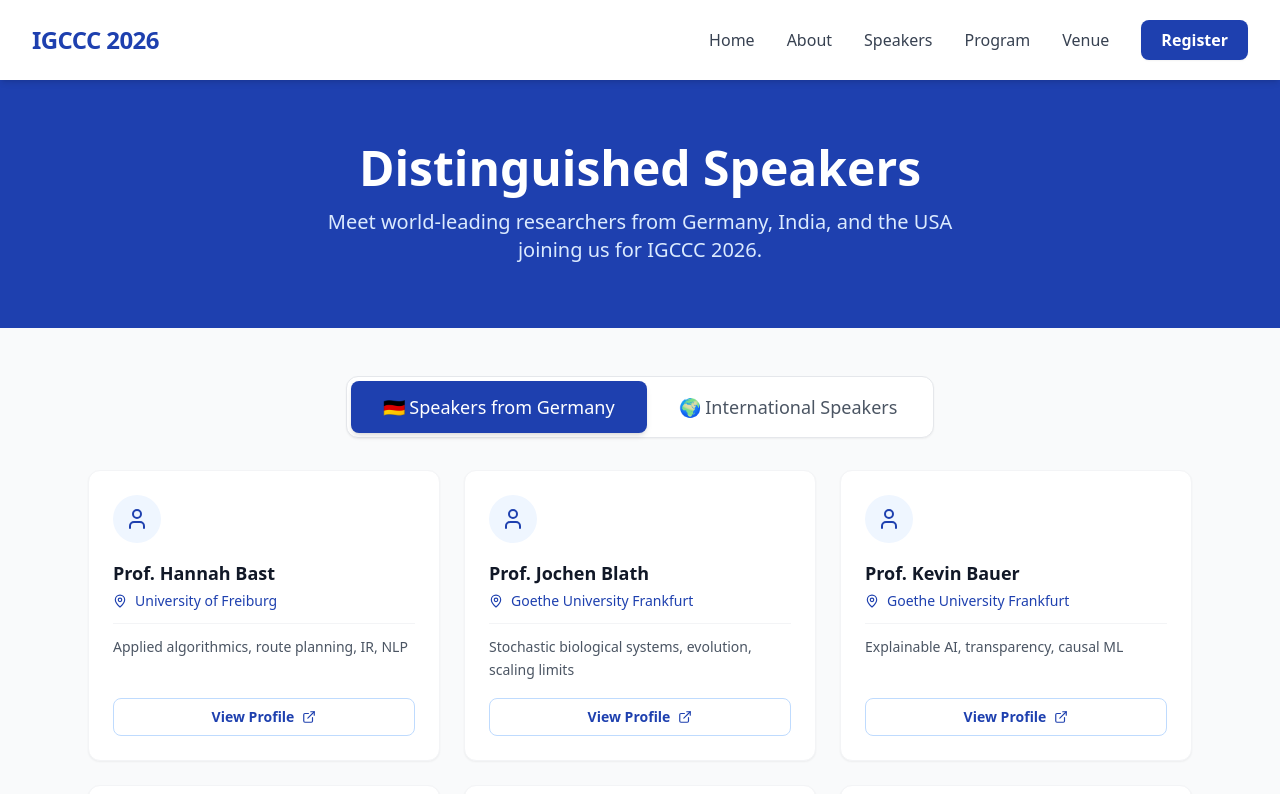
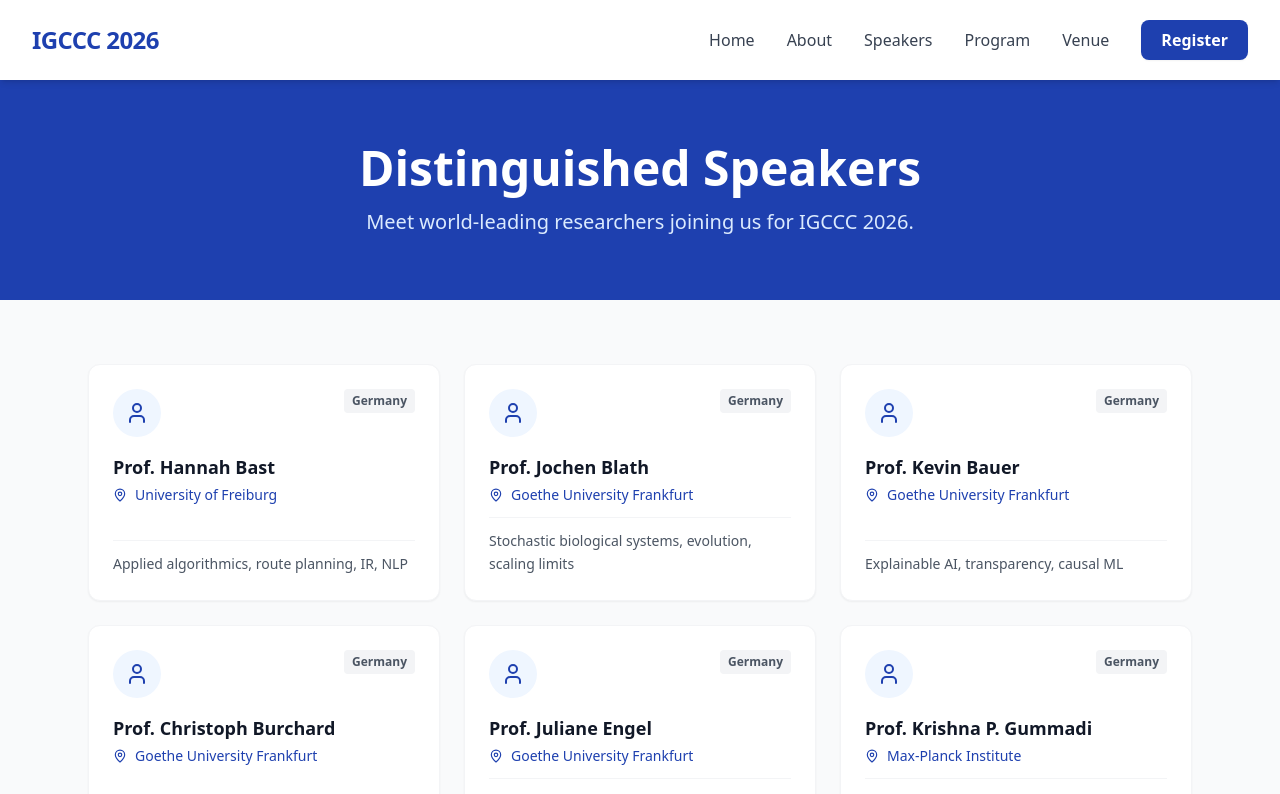
Before and after one commit to MoizTorabi/conference-website, a React (Vite) app: page /speakers in a window 1280 px wide. Shown: the top 794 px of the page. Built offline with nearby package versions, Linux system fonts and the light colour scheme.

Commit message:
Updated speakers page from tabs to one single page

```diff
--- a/index.html
+++ b/index.html
@@ -2,7 +2,7 @@
 <html lang="en">
   <head>
     <meta charset="UTF-8" />
-    <link rel="icon" type="image/svg+xml" href="/vite.svg" />
+    <link rel="icon" type="image/svg+xml" href="/src/assets/favicon.txt" />
     <meta name="viewport" content="width=device-width, initial-scale=1.0" />
     <title>conference-website</title>
   </head>
--- a/src/components/pages/AboutPage.jsx
+++ b/src/components/pages/AboutPage.jsx
@@ -1,6 +1,5 @@
 import React from 'react';
 import { Target, Users, Globe, ChevronRight, ExternalLink } from 'lucide-react';
-// Import the data from the new file
 import { coChairs, committeeIndia, committeeGermany } from '../../data/organizers';
 
 const AboutPage = () => {
--- a/src/components/pages/RegistrationPage.jsx
+++ b/src/components/pages/RegistrationPage.jsx
@@ -181,14 +181,14 @@ const RegistrationPage = () => {
             <h2 className="text-3xl font-bold text-gray-900 mb-2">
               Registration Portal
             </h2>
-            <p className="text-gray-600">
+            {/* <p className="text-gray-600">
               Complete the form below to secure your seat.
-            </p>
+            </p> */}
           </div>
 
           {/* The Main Action Box */}
           <div className="bg-white p-8 rounded-2xl shadow-xl border border-gray-100 mb-10">
-            <div className="flex items-start gap-4 mb-6">
+            {/* <div className="flex items-start gap-4 mb-6">
               <div className="bg-blue-100 p-3 rounded-lg text-primary">
                 <Info size={24} />
               </div>
@@ -201,7 +201,7 @@ const RegistrationPage = () => {
                   same portal.
                 </p>
               </div>
-            </div>
+            </div> */}
 
             <button
               onClick={handleRegister}
--- a/src/components/pages/SpeakersPage.jsx
+++ b/src/components/pages/SpeakersPage.jsx
@@ -1,105 +1,179 @@
-import React, { useState } from "react";
-import { User, MapPin, ExternalLink } from "lucide-react";
-import { speakersData } from "../../data/speakers";
+// import React, { useState } from "react";
+// import { User, MapPin, ExternalLink } from "lucide-react";
+// import { speakersData } from "../../data/speakers";
+
+// const SpeakersPage = () => {
+//   const [activeTab, setActiveTab] = useState("germany");
+
+//   return (
+//     <div className="bg-gray-50 min-h-screen">
+//       {/* Page Header */}
+//       <div className="bg-primary text-white py-16 px-6">
+//         <div className="max-w-6xl mx-auto text-center">
+//           <h1 className="text-4xl md:text-5xl font-bold mb-4">
+//             Distinguished Speakers
+//           </h1>
+//           <p className="text-xl text-blue-100 max-w-2xl mx-auto">
+//             Meet world-leading researchers from Germany, India, and the USA
+//             joining us for IGCCC 2026.
+//           </p>
+//         </div>
+//       </div>
+
+//       {/* Filter Tabs */}
+//       <div className="max-w-6xl mx-auto px-6 mt-12 mb-8">
+//         <div className="flex justify-center">
+//           <div className="bg-white p-1 rounded-xl shadow-sm border border-gray-200 inline-flex">
+//             <button
+//               onClick={() => setActiveTab("germany")}
+//               className={`px-8 py-3 rounded-lg text-lg font-medium transition-all ${
+//                 activeTab === "germany"
+//                   ? "bg-primary text-white shadow-md"
+//                   : "text-gray-600 hover:bg-gray-50"
+//               }`}
+//             >
+//               🇩🇪 Speakers from Germany
+//             </button>
+//             <button
+//               onClick={() => setActiveTab("global")}
+//               className={`px-8 py-3 rounded-lg text-lg font-medium transition-all ${
+//                 activeTab === "global"
+//                   ? "bg-primary text-white shadow-md"
+//                   : "text-gray-600 hover:bg-gray-50"
+//               }`}
+//             >
+//               🌍 International Speakers
+//             </button>
+//           </div>
+//         </div>
+//       </div>
+
+//       {/* Speakers Grid */}
+//       <div className="max-w-6xl mx-auto px-6 pb-20">
+//         <div className="grid md:grid-cols-2 lg:grid-cols-3 gap-6">
+//           {speakersData[activeTab].map((speaker, index) => (
+//             <div
+//               key={index}
+//               className="bg-white rounded-xl p-6 shadow-sm border border-gray-100 hover:shadow-md transition-shadow group flex flex-col h-full"
+//             >
+//               <div className="flex items-start justify-between mb-4">
+//                 <div className="w-12 h-12 bg-blue-50 rounded-full flex items-center justify-center text-primary group-hover:bg-primary group-hover:text-white transition-colors">
+//                   <User size={24} />
+//                 </div>
+//                 {speaker.country && (
+//                   <span className="text-xs font-semibold bg-gray-100 text-gray-600 px-2 py-1 rounded">
+//                     {speaker.country}
+//                   </span>
+//                 )}
+//               </div>
+
+//               <h3 className="text-lg font-bold text-gray-900 mb-1">
+//                 {speaker.name}
+//               </h3>
+
+//               <div className="flex items-center gap-2 text-sm text-primary font-medium mb-3">
+//                 <MapPin size={14} />
+//                 {speaker.university}
+//               </div>
+
+//               <div className="border-t border-gray-100 pt-3 mb-4 flex-grow">
+//                 <p className="text-sm text-gray-600 leading-relaxed">
+//                   {speaker.topics}
+//                 </p>
+//               </div>
+
+//               {/* NEW BUTTON ADDED HERE */}
+//               {speaker.profileUrl && (
+//                 <a
+//                   href={speaker.profileUrl}
+//                   target="_blank"
+//                   rel="noopener noreferrer"
+//                   className="mt-auto w-full flex items-center justify-center gap-2 px-4 py-2 border border-blue-200 text-primary rounded-lg text-sm font-semibold hover:bg-blue-50 transition-colors"
+//                 >
+//                   View Profile
+//                   <ExternalLink size={14} />
+//                 </a>
+//               )}
+//             </div>
+//           ))}
+//         </div>
+//       </div>
+//     </div>
+//   );
+// };
+
+// export default SpeakersPage;
+
+
+
+import React from 'react';
+import { User, MapPin } from 'lucide-react';
+import { speakersData } from '../../data/speakers';
 
 const SpeakersPage = () => {
-  const [activeTab, setActiveTab] = useState("germany");
+  // Merge both lists into one single array
+  const allSpeakers = [...speakersData.germany, ...speakersData.global];
 
   return (
     <div className="bg-gray-50 min-h-screen">
+
       {/* Page Header */}
       <div className="bg-primary text-white py-16 px-6">
         <div className="max-w-6xl mx-auto text-center">
-          <h1 className="text-4xl md:text-5xl font-bold mb-4">
-            Distinguished Speakers
-          </h1>
+          <h1 className="text-4xl md:text-5xl font-bold mb-4">Distinguished Speakers</h1>
           <p className="text-xl text-blue-100 max-w-2xl mx-auto">
-            Meet world-leading researchers from Germany, India, and the USA
-            joining us for IGCCC 2026.
+            Meet world-leading researchers joining us for IGCCC 2026.
           </p>
         </div>
       </div>
 
-      {/* Filter Tabs */}
-      <div className="max-w-6xl mx-auto px-6 mt-12 mb-8">
-        <div className="flex justify-center">
-          <div className="bg-white p-1 rounded-xl shadow-sm border border-gray-200 inline-flex">
-            <button
-              onClick={() => setActiveTab("germany")}
-              className={`px-8 py-3 rounded-lg text-lg font-medium transition-all ${
-                activeTab === "germany"
-                  ? "bg-primary text-white shadow-md"
-                  : "text-gray-600 hover:bg-gray-50"
-              }`}
-            >
-              🇩🇪 Speakers from Germany
-            </button>
-            <button
-              onClick={() => setActiveTab("global")}
-              className={`px-8 py-3 rounded-lg text-lg font-medium transition-all ${
-                activeTab === "global"
-                  ? "bg-primary text-white shadow-md"
-                  : "text-gray-600 hover:bg-gray-50"
-              }`}
-            >
-              🌍 International Speakers
-            </button>
-          </div>
-        </div>
-      </div>
+      <div className="max-w-6xl mx-auto px-6 py-16">
 
-      {/* Speakers Grid */}
-      <div className="max-w-6xl mx-auto px-6 pb-20">
+        {/* Single Grid for All Speakers */}
         <div className="grid md:grid-cols-2 lg:grid-cols-3 gap-6">
-          {speakersData[activeTab].map((speaker, index) => (
-            <div
-              key={index}
-              className="bg-white rounded-xl p-6 shadow-sm border border-gray-100 hover:shadow-md transition-shadow group flex flex-col h-full"
-            >
-              <div className="flex items-start justify-between mb-4">
-                <div className="w-12 h-12 bg-blue-50 rounded-full flex items-center justify-center text-primary group-hover:bg-primary group-hover:text-white transition-colors">
-                  <User size={24} />
-                </div>
-                {speaker.country && (
-                  <span className="text-xs font-semibold bg-gray-100 text-gray-600 px-2 py-1 rounded">
-                    {speaker.country}
-                  </span>
-                )}
-              </div>
-
-              <h3 className="text-lg font-bold text-gray-900 mb-1">
-                {speaker.name}
-              </h3>
-
-              <div className="flex items-center gap-2 text-sm text-primary font-medium mb-3">
-                <MapPin size={14} />
-                {speaker.university}
-              </div>
-
-              <div className="border-t border-gray-100 pt-3 mb-4 flex-grow">
-                <p className="text-sm text-gray-600 leading-relaxed">
-                  {speaker.topics}
-                </p>
-              </div>
-
-              {/* NEW BUTTON ADDED HERE */}
-              {speaker.profileUrl && (
-                <a
-                  href={speaker.profileUrl}
-                  target="_blank"
-                  rel="noopener noreferrer"
-                  className="mt-auto w-full flex items-center justify-center gap-2 px-4 py-2 border border-blue-200 text-primary rounded-lg text-sm font-semibold hover:bg-blue-50 transition-colors"
-                >
-                  View Profile
-                  <ExternalLink size={14} />
-                </a>
-              )}
-            </div>
+          {allSpeakers.map((speaker, index) => (
+            <SpeakerCard key={index} speaker={speaker} />
           ))}
         </div>
+
       </div>
     </div>
   );
 };
 
+// Extracted Card Component
+const SpeakerCard = ({ speaker }) => (
+  <div className="bg-white rounded-xl p-6 shadow-sm border border-gray-100 hover:shadow-md transition-shadow group h-full flex flex-col">
+    <div className="flex items-start justify-between mb-4">
+      <div className="w-12 h-12 bg-blue-50 rounded-full flex items-center justify-center text-primary group-hover:bg-primary group-hover:text-white transition-colors">
+        <User size={24} />
+      </div>
+      {/* Show Country Badge if available (useful since they are mixed now) */}
+      {speaker.country ? (
+        <span className="text-xs font-semibold bg-gray-100 text-gray-600 px-2 py-1 rounded">
+          {speaker.country}
+        </span>
+      ) : (
+        /* Default to Germany if no country specified (based on your data structure) */
+        <span className="text-xs font-semibold bg-gray-100 text-gray-600 px-2 py-1 rounded">
+          Germany
+        </span>
+      )}
+    </div>
+
+    <h3 className="text-lg font-bold text-gray-900 mb-1">{speaker.name}</h3>
+
+    <div className="flex items-center gap-2 text-sm text-primary font-medium mb-3">
+      <MapPin size={14} className="flex-shrink-0" />
+      <span>{speaker.university}</span>
+    </div>
+
+    <div className="border-t border-gray-100 pt-3 mt-auto">
+      <p className="text-sm text-gray-600 leading-relaxed">
+        {speaker.topics}
+      </p>
+    </div>
+  </div>
+);
+
 export default SpeakersPage;
```
Also changed, not shown: src/components/layouts/Header.jsx (+3 -8 lines), src/components/pages/HomePage.jsx (+8 -10 lines), src/components/pages/ProgramPage.jsx (+145 -13 lines).
